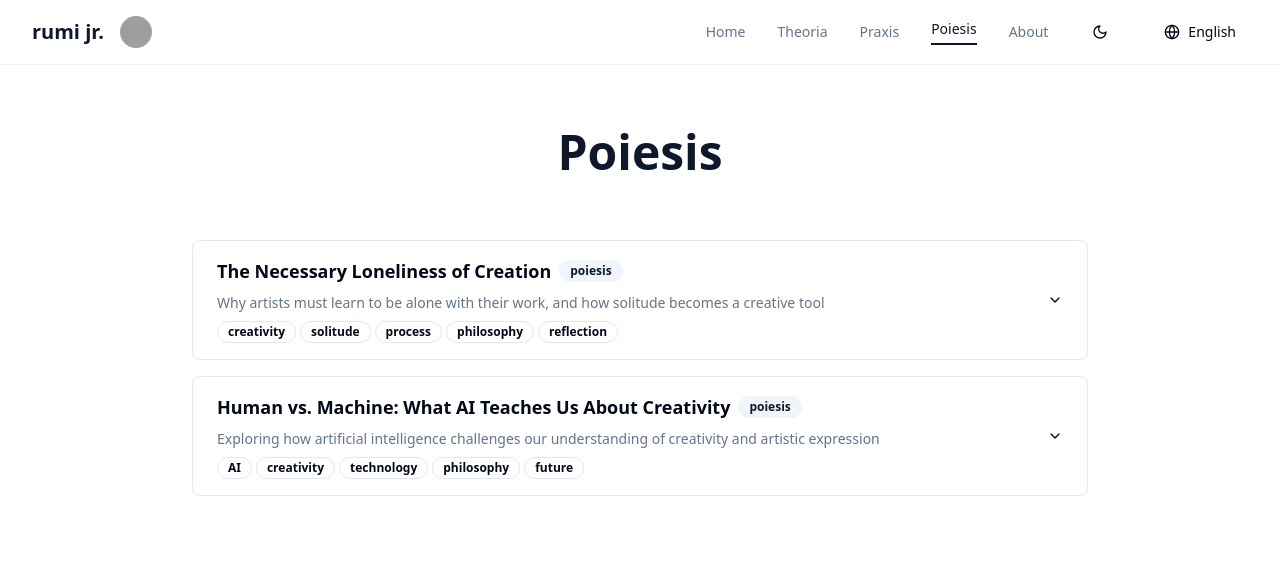
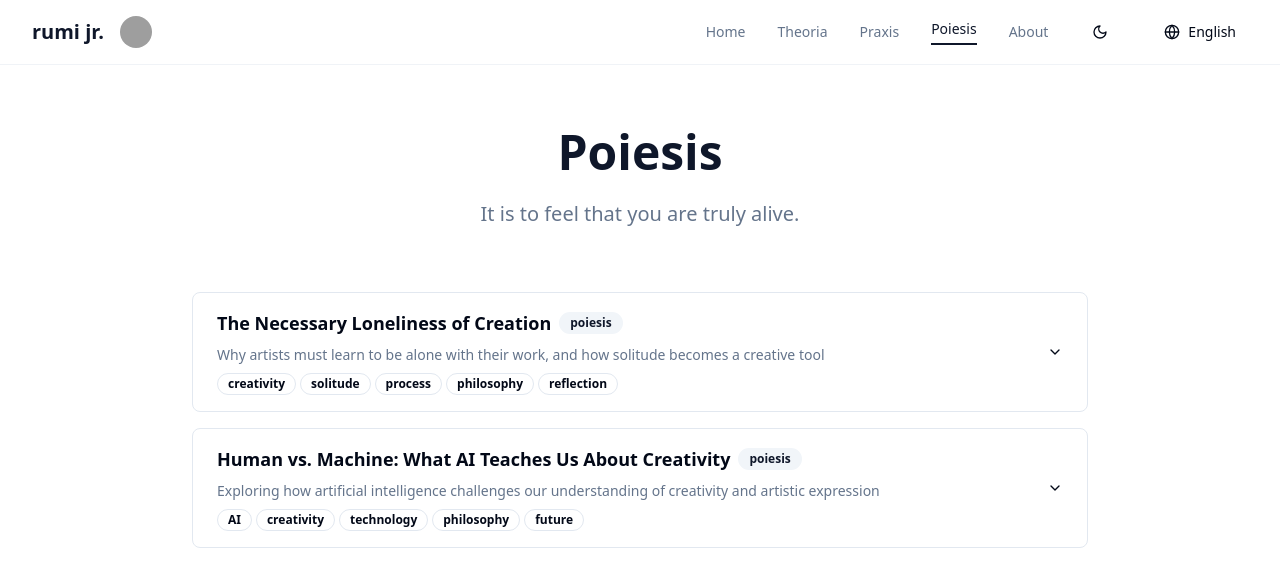
Before and after one commit to bkavlak/rumi-verse-builder, a React (Vite) app: page /poiesis in a window 1280 px wide. Shown: the top 586 px of the page. Built offline with nearby package versions, Linux system fonts and the light colour scheme; grey boxes are pictures that could not be loaded.

Commit message:
Fix: Show poiesis tab description
Added the description to the poiesis tab.
-edited src/lib/i18n.ts
-edited src/pages/Poiesis.tsx

```diff
--- a/src/pages/Poiesis.tsx
+++ b/src/pages/Poiesis.tsx
@@ -25,6 +25,7 @@ const Poiesis = () => {
               {t('poiesis.title')}
             </h1>
             <p className="text-xl text-muted-foreground max-w-2xl mx-auto">
+              {t('poiesis.description')}
             </p>
           </div>
 
```
